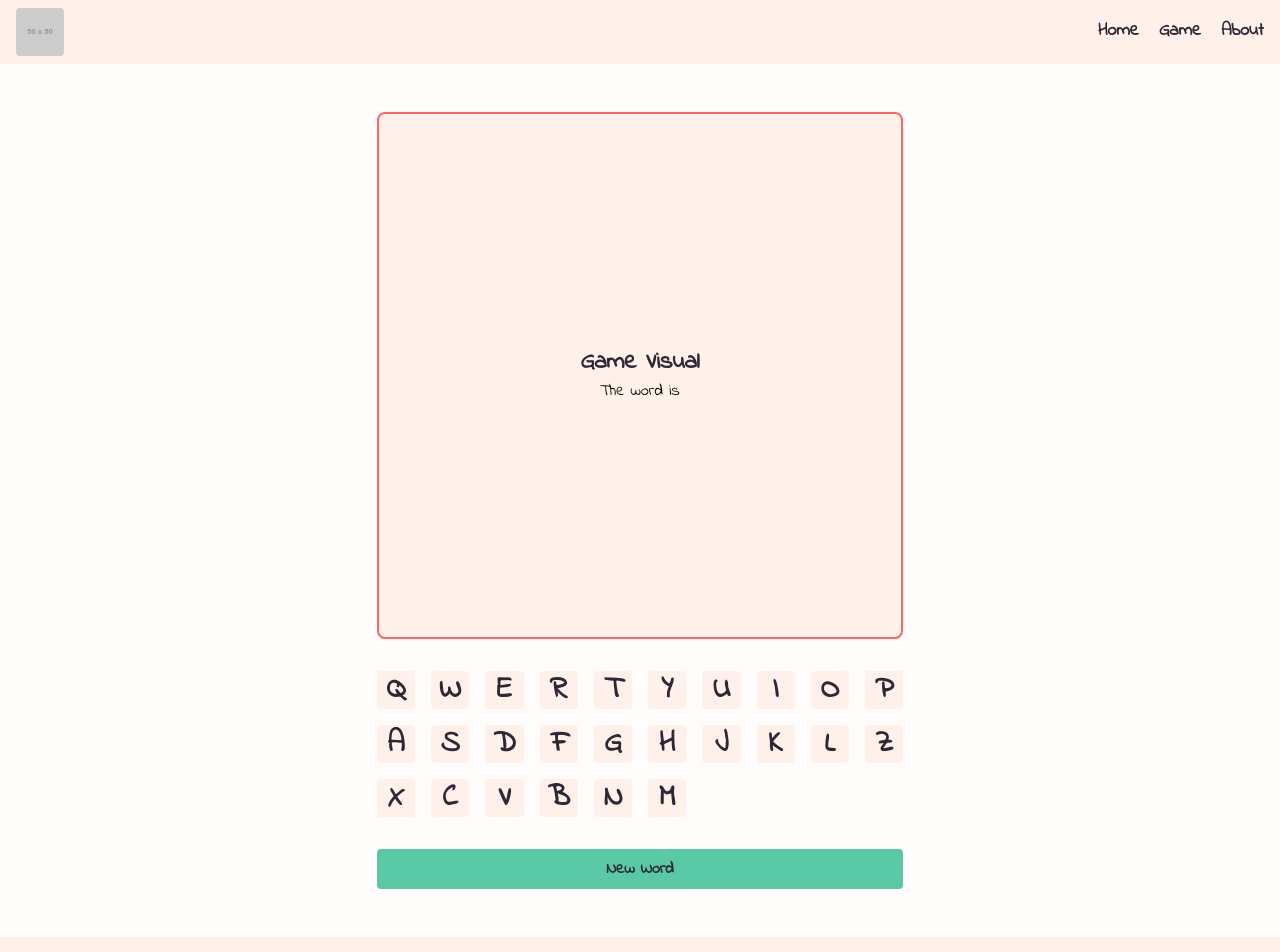
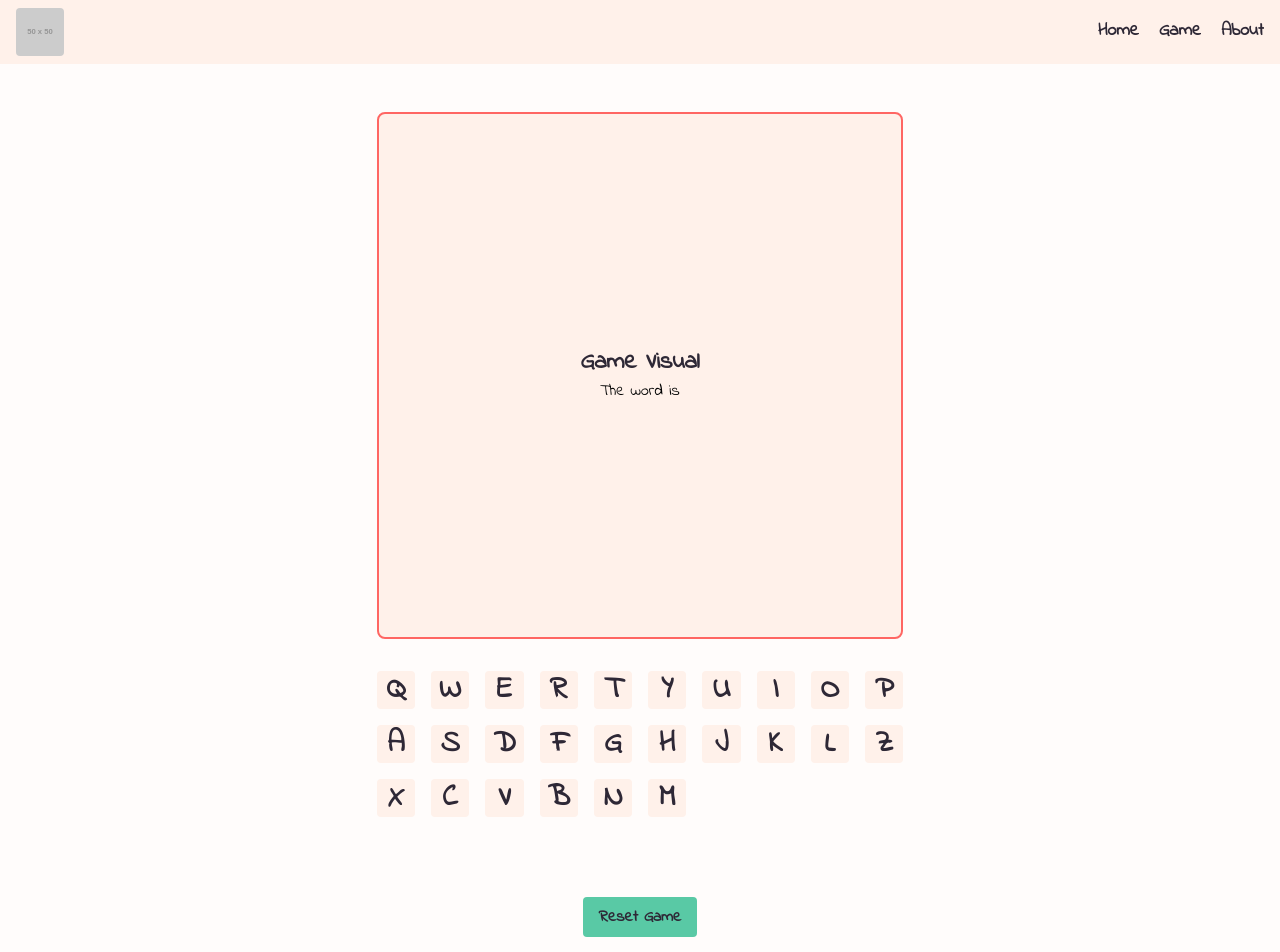
Before and after one commit to austinh-io/RTT-WordGuess, a React (Vite) app: page /rtt-wordguess/game in a window 1280 px wide. Shown: the top 952 px of the page. Built offline with nearby package versions, Linux system fonts and the light colour scheme; no server answers; some icons are missing.

Commit message:
Refactor Button and add Reset Game button

```diff
--- a/src/pages/game/Game.tsx
+++ b/src/pages/game/Game.tsx
@@ -68,13 +68,15 @@ const Game: React.FC = () => {
       exit='exit'
       variants={pageTransition}>
       <div className='flex flex-grow justify-center items-center px-4 py-12'>
-        <main className='flex flex-col gap-8'>
+        <main className='flex flex-col items-center gap-8'>
           <GameVisual
             word={word}
             isLoading={isLoading}
           />
           <LetterTray />
-          <Button onClick={handleNewWord}> New Word </Button>
+          <div className='mt-12'>
+            <Button onClick={handleNewWord}> Reset Game </Button>
+          </div>
         </main>
       </div>
     </motion.div>
```
Also changed, not shown: src/components/Button.tsx (+5 -2 lines).
